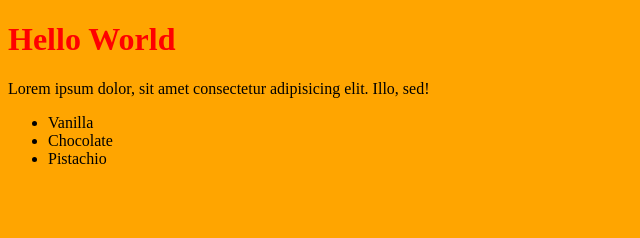
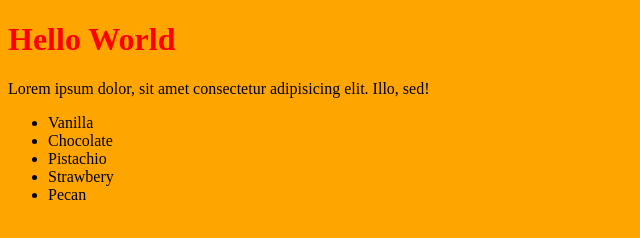
Before and after one commit to MediBx/wd10, a plain HTML site: page index.html in a window 1280 px wide. Shown: the whole page, without its empty margins (0-640 px from the left). Drawn offline with Linux system fonts and the light colour scheme.

Commit message:
added more code to html

```diff
--- a/index.html
+++ b/index.html
@@ -19,6 +19,8 @@
         <li>Vanilla</li>
         <li>Chocolate</li>
         <li>Pistachio</li>
+        <li>Strawbery</li>
+        <li>Pecan</li>
     </ul>
 </body>
 
```
